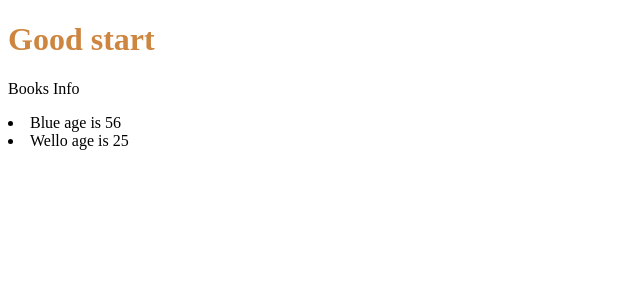
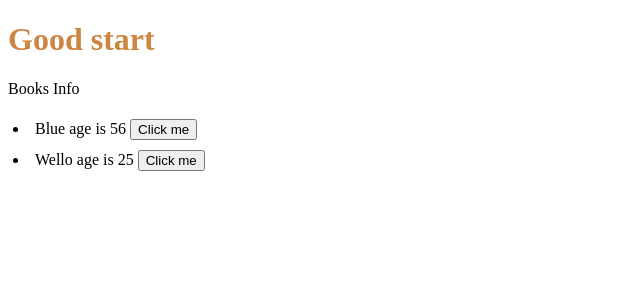
Before and after one commit to carreuky/Angular-Js, an Angular app: page / in a window 1280 px wide. Shown: the top 300 px of the page, without its empty margins (0-640 px from the left). Built offline with nearby package versions, Linux system fonts and the light colour scheme.

Commit message:
using emitter in child component

```diff
--- a/src/app/book/book.component.html
+++ b/src/app/book/book.component.html
@@ -1,3 +1,4 @@
 <li>
     {{book.name}} age is {{book.age}}
+    <button (click)="clicked()">Click me</button>
 </li>
--- a/src/app/book/book.component.scss
+++ b/src/app/book/book.component.scss
@@ -0,0 +1,3 @@
+li{
+    padding: 5px;
+}
--- a/src/app/book/book.component.ts
+++ b/src/app/book/book.component.ts
@@ -1,4 +1,4 @@
-import { Component, Input } from '@angular/core';
+import { Component, EventEmitter, Input, Output } from '@angular/core';
 import { Book } from '../types/book';
 
 @Component({
@@ -8,4 +8,8 @@ import { Book } from '../types/book';
 })
 export class BookComponent {
 @Input() book: Book = {} as Book
+@Output() emitBook = new EventEmitter<Book>()
+clicked(){
+  this.emitBook.emit(this.book)
 }
+}
```
